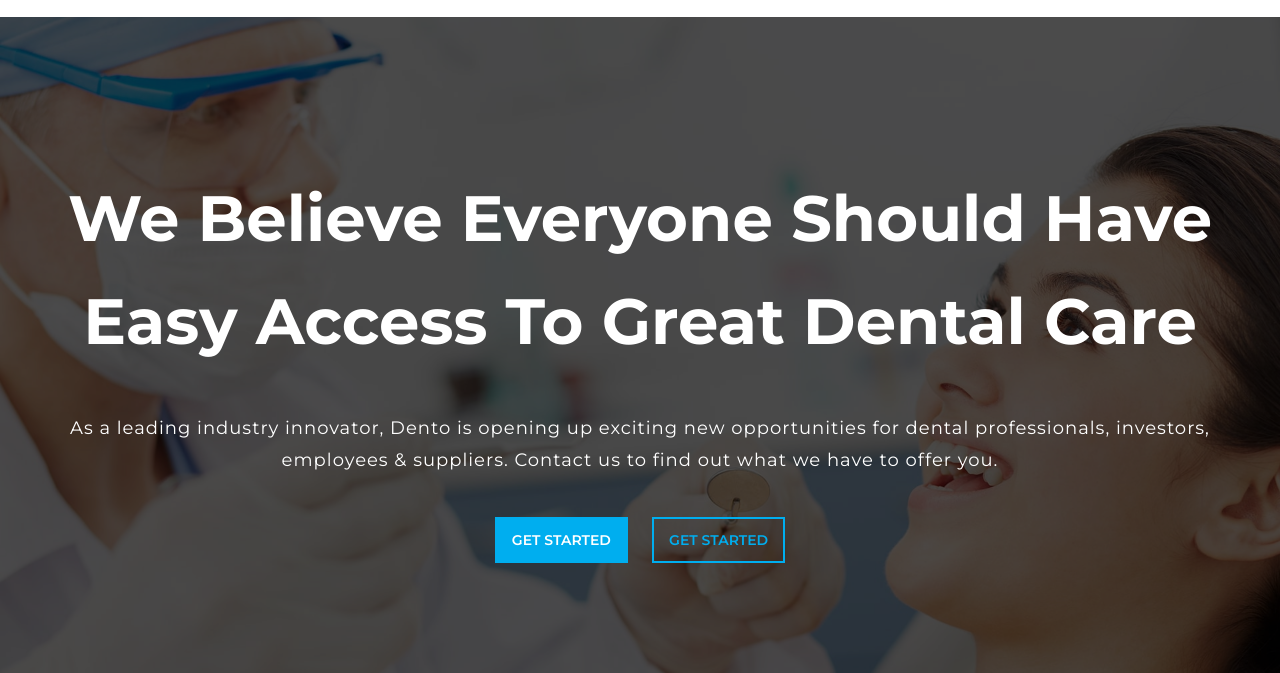
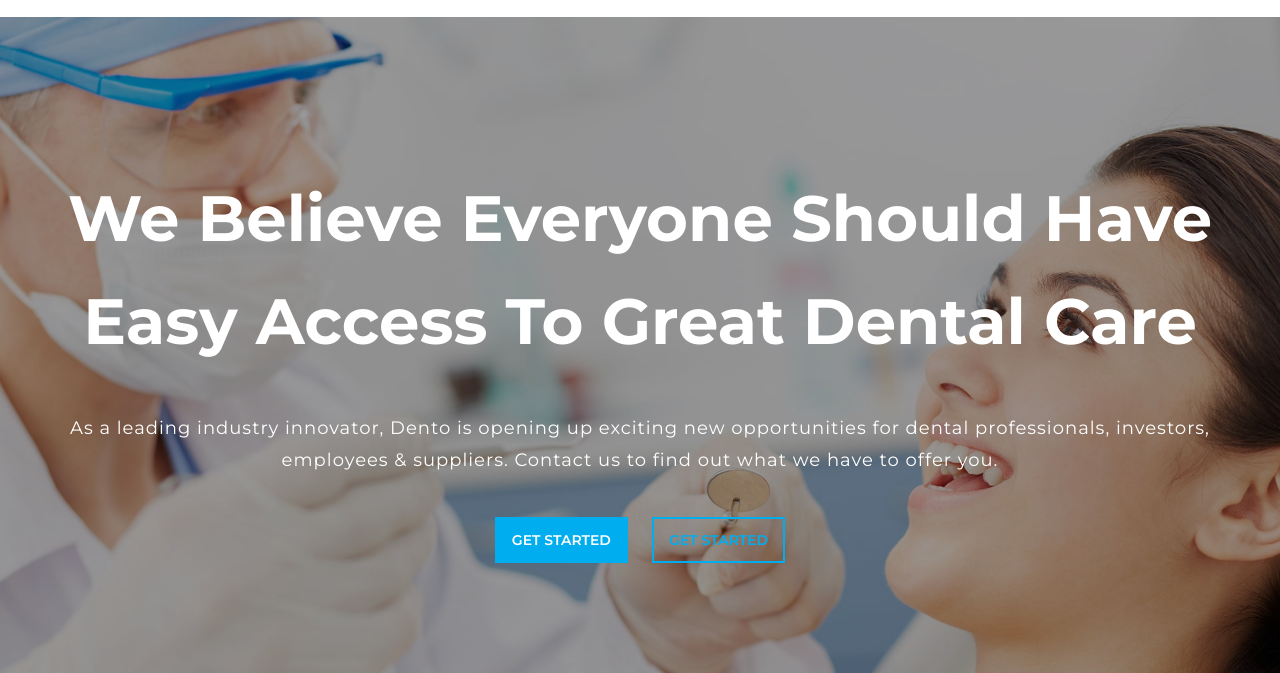
Before and after one commit to Alaa4eg-h/Dentical, a plain HTML site: page index.html in a window 1280 px wide. Shown: the part 116-789 px from the top of the page. Drawn offline with Linux system fonts and the light colour scheme.

Commit message:
Add New Item On Nav - Change some Color

```diff
--- a/css/style.css
+++ b/css/style.css
@@ -92,7 +92,7 @@ a:hover {
     left: 0;
     right: 0;
     bottom: 0;
-    background: rgba(0, 0, 0, 0.7);
+    background: rgba(0, 0, 0, 0.4);
     z-index: 1;
 }
 
--- a/index.html
+++ b/index.html
@@ -76,6 +76,7 @@
                             <li><a href="#">Pricing</a></li>
                             <li><a href="#">Blog</a></li>
                             <li><a href="#">Contact</a></li>
+                            <li><a href="#">SubScribe</a></li>
                         </ul>
                     </li>
                     <li><a href="#">About</a></li>
@@ -96,7 +97,8 @@
         <div class="container">
             <div class="content-block">
                 <h1>We Believe Everyone Should Have Easy Access To Great Dental Care</h1>
-                <p>As a leading industry innovator, Dento is opening up exciting new opportunities for dental professionals, investors, employees & suppliers. Contact us to find out what we have to
+                <p>As a leading industry innovator, Dento is opening up exciting new opportunities for dental
+                    professionals, investors, employees & suppliers. Contact us to find out what we have to
                     offer you.</p>
                 <div class="action-buttons">
                     <a href="#" class="btn get-started">Get Started</a>
@@ -120,7 +122,9 @@
                         <h2>About us</h2>
                         <div class="underline"></div>
                     </div>
-                    <p>Vestibulum condimentum, risus sedones honcus rutrum, salah lacus mollis zurna, nec finibusmi velit advertisis. Proin vitae odin quis magna aliquet laciniae. Etiam auctor, nisi vel. Pellentesque ultrices nisl quam iaculis, nec pulvinar augue.</p>
+                    <p>Vestibulum condimentum, risus sedones honcus rutrum, salah lacus mollis zurna, nec finibusmi
+                        velit advertisis. Proin vitae odin quis magna aliquet laciniae. Etiam auctor, nisi vel.
+                        Pellentesque ultrices nisl quam iaculis, nec pulvinar augue.</p>
                     <!-- Start Skills Items -->
                     <div class="skills-items">
                         <div class="item">
```
